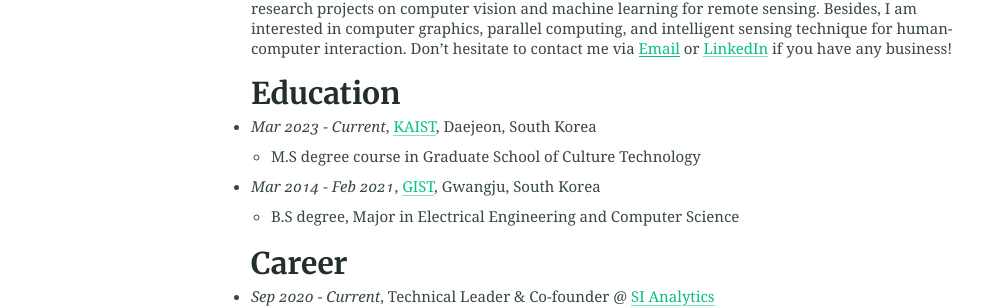
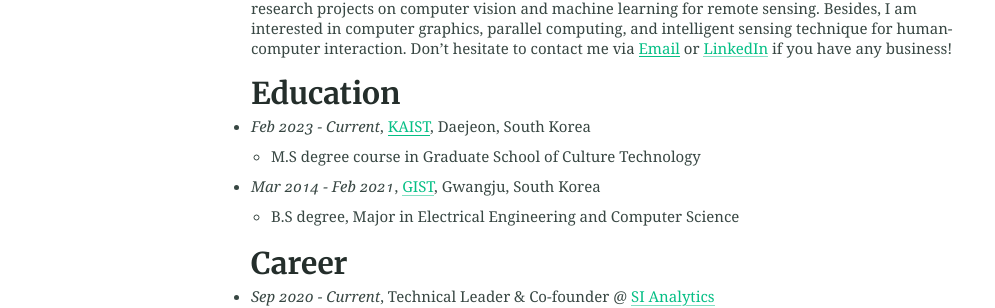
Before and after one commit to mikigom/mikigom.github.io, a Jekyll site: the page built from index.md, in a window 1280 px wide. Shown: the part 166-474 px from the top of the page, without its empty margins (32-1027 px from the left). Built offline with Jekyll 4.4.1, drawn with Linux system fonts in a browser that asks for light colours.

Commit message:
Update index.md

```diff
--- a/index.md
+++ b/index.md
@@ -5,7 +5,7 @@ thumbnail: "/assets/logos/rilakkuma-icon-png-8.png"
 Hi, I'm **Junghoon Seo**. I am currently the technical leader of the research team at [SI Analytics](https://www.si-analytics.ai/eng), a satellite/aerial imagery analysis company in South Korea. From Spring 2023, I plan to pursue a master's program at [KAIST HCI Tech Lab](https://hcitech.org/) ([Prof. Sangho Yoon](http://hcidesigner.weebly.com/)). My main scope of work is directing research projects on computer vision and machine learning for remote sensing. Besides, I am interested in computer graphics, parallel computing, and intelligent sensing technique for human-computer interaction. Don't hesitate to contact me via [Email](mailto:jhseo@si-analytics.ai) or [LinkedIn](https://www.linkedin.com/in/junghoon-seo/) if you have any business!
 
 ### Education
-* *Mar 2023 - Current*, [KAIST](https://www.kaist.ac.kr/en/), Daejeon, South Korea
+* *Feb 2023 - Current*, [KAIST](https://www.kaist.ac.kr/en/), Daejeon, South Korea
   * M.S degree course in Graduate School of Culture Technology
 * *Mar 2014 - Feb 2021*, [GIST](https://www.gist.ac.kr/en/main.html), Gwangju, South Korea
   * B.S degree, Major in Electrical Engineering and Computer Science
@@ -20,7 +20,7 @@ Hi, I'm **Junghoon Seo**. I am currently the technical leader of the research te
 * Intelligent Sensing Techniques for Human-Computer Interaction
 
 ### Publications <span style="font-size:0.6em;">[(Google Scholar)](https://scholar.google.com/citations?user=9KBQk-YAAAAJ&hl=en)</span>
-* Seo Minseok, Lee Hakjin, Jeon Yongjin, <U>Junghoon Seo</U>. **Self-Pair: Synthesizing Changes from Single Source for Object Change Detection in Remote Sensing Imagery**. IEEE Winter Conference on Applications of Computer Vision (IEEE WACV). 2023. [Link](https://arxiv.org/abs/2212.10236)
+* Seo Minseok, Lee Hakjin, Jeon Yongjin, <U>Junghoon Seo</U>. **Self-Pair: Synthesizing Changes from Single Source for Object Change Detection in Remote Sensing Imagery**. IEEE Winter Conference on Applications of Computer Vision (IEEE WACV). 2023. [Link](https://openaccess.thecvf.com/content/WACV2023/html/Seo_Self-Pair_Synthesizing_Changes_From_Single_Source_for_Object_Change_Detection_WACV_2023_paper.html)
 * Seunghyoung Ryu, Jiyeon Yim, <U>Junghoon Seo</U>, Yonggyun Yu, Hogeon Seo. **Quantile Autoencoder with Abnormality Accumulation for Anomaly Detection of Multi-variate Sensor Data**. IEEE Access. 2022. [Link](https://ieeexplore.ieee.org/abstract/document/9810961/)
 * Beomsu Kim, <U>Junghoon Seo</U>. **Semi-Implicit Hybrid Gradient Methods with Application to Adversarial Robustness**. International Conference on Artificial Intelligence and Statistics (AISTATS). 2022. [Link](https://arxiv.org/abs/2202.10523)
 * Keumgang Cha, <U>Junghoon Seo</U>, and Yeji Choi. **Contrastive Multiview Coding With Electro-Optics for SAR Semantic Segmentation**. IEEE Geoscience and Remote Sensing Letters. 2021. [Link](https://ieeexplore.ieee.org/abstract/document/9537157?casa_token=BKmjojS1rVUAAAAA:fGEfg34u8sfBOI0rtnaq2vs2wNbFGDr3cjH-Hr9zHkKWsNwaa1EsNywaRz62t6V4jABWErGoPg)
```
